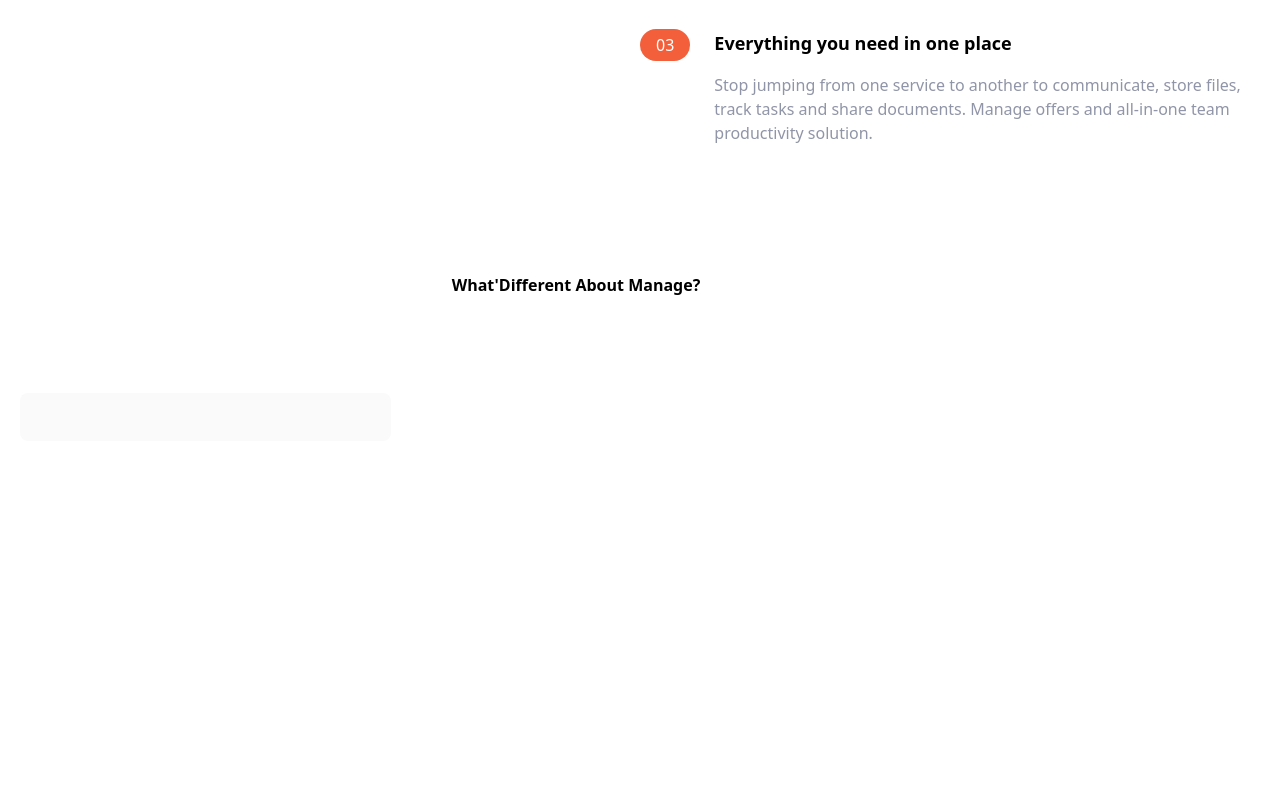
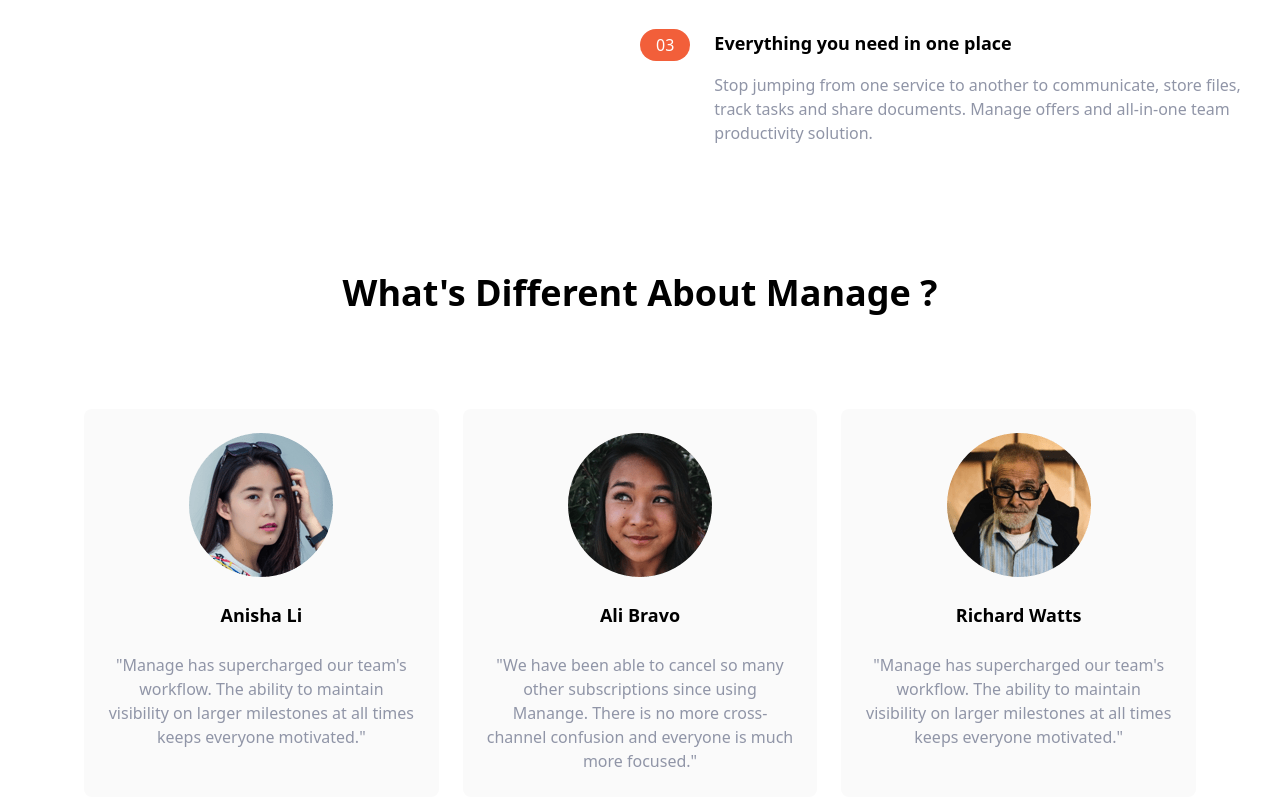
Before and after one commit to ramseySsekandi/tailwind-css-responsive, a website: page index.html in a window 1280 px wide. Shown: the part 964-1761 px from the top of the page. Before the commit the page ends 1405 px from the top, so only its background shows below. Drawn offline with Linux system fonts and the light colour scheme.

Commit message:
added testimonial section minus btn

```diff
--- a/index.html
+++ b/index.html
@@ -139,18 +139,36 @@
       <!-- Testimonials section -->
        <section id="testimonials">
         <!-- Container to heading and testmonial blocks -->
-         <div class="max-w-6xl px-5 mx auto mt-32 text-center">
-            <!-- Heading -->
-            <h2 class="text-4x font-bold text-center">What'Different About Manage?</h2>
+         <div class="max-w-6xl px-5 mx-auto mt-32 text-center">
+        <!-- Heading -->
+            <h2 class="text-4xl font-bold text-center">What's Different About Manage ?</h2>
             <!-- Testimonials container -->
-             <div class="flex flex-col mt-24 md:flex-row md:space-x-6">
+             <div class="flex flex-col space-y-6 mt-24 md:flex-row md:space-x-6 md:space-y-0">
                 <!-- Testimonial One -->
                  <div class="flex flex-col items-center p-6 space-y-6 rounded-lg bg-veryLightGray md:w-1/3">
-
+                 <img src="images/avatar-anisha.png" class="w-16 -mt-14" alt="anisha-profile">
+                 <h5 class="text-lg font-bold">Anisha Li</h5>
+                 <p class="text-sm text-darkGrayishBlue">"Manage has supercharged our team's workflow.
+                    The ability to maintain visibility on larger milestones at all times keeps everyone motivated."</p>
                  </div>
-             </div>
-         </div>
-       </section>
-
+                 <!-- Testimonial Two -->
+                 <div class="flex flex-col items-center p-6 space-y-6 rounded-lg bg-veryLightGray md:w-1/3">
+                    <img src="images/avatar-ali.png" class="w-16 -mt-14" alt="anisha-profile">
+                    <h5 class="text-lg font-bold">Ali Bravo</h5>
+                    <p class="text-sm text-darkGrayishBlue">"We have been able to cancel so many other subscriptions since using Manange.
+                        There is no more cross-channel confusion and everyone is much more focused."</p>
+                </div>
+                <!-- Testimonial Three -->
+                <div class="flex flex-col items-center p-6 space-y-6 rounded-lg bg-veryLightGray md:w-1/3">
+                    <img src="images/avatar-richard.png" class="w-16 -mt-14" alt="anisha-profile">
+                    <h5 class="text-lg font-bold">Richard Watts</h5>
+                    <p class="text-sm text-darkGrayishBlue">"Manage has supercharged our team's workflow.
+                       The ability to maintain visibility on larger milestones at all times keeps everyone motivated."</p>
+                </div>
+                <!-- Button -->
+            </div>
+            <!-- Button -->
+        </div>
+    </section>
 </body>
 </html>
```
Also changed, not shown: images/avatar-ali.png (added), images/avatar-anisha.png (added), images/avatar-richard.png (added).
